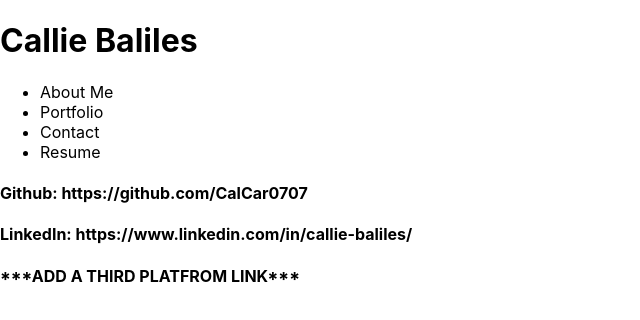
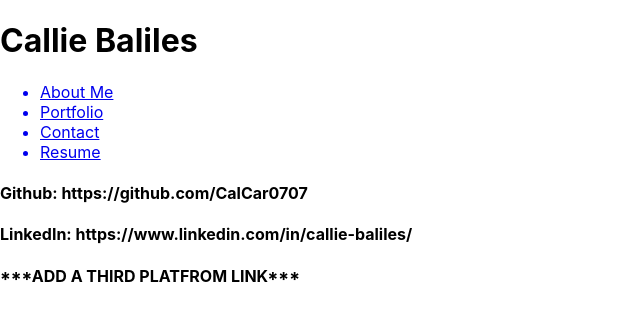
Before and after one commit to CalCar0707/W20C-reactportfolio, a React (Create React App) app in the folder react-portfolio/: page / in a window 1280 px wide. Shown: the top 320 px of the page, without its empty margins (0-640 px from the left). Built offline with nearby package versions, Linux system fonts and the light colour scheme.

Commit message:
added links to navigation

```diff
--- a/react-portfolio/src/components/Navigation.js
+++ b/react-portfolio/src/components/Navigation.js
@@ -5,10 +5,18 @@
         <nav className="main-header-menu">
 
                 <ul>
-                    <li>About Me</li>
-                    <li>Portfolio</li>
-                    <li>Contact</li>
-                    <li>Resume</li>
+                    <a href="#">
+                        <li>About Me</li>
+                        </a>
+                    <a href="#">
+                        <li>Portfolio</li>
+                        </a>
+                    <a href="#">
+                        <li>Contact</li>
+                        </a>
+                    <a href="#">
+                        <li>Resume</li>
+                        </a>
                 </ul>
 
         </nav>
```
